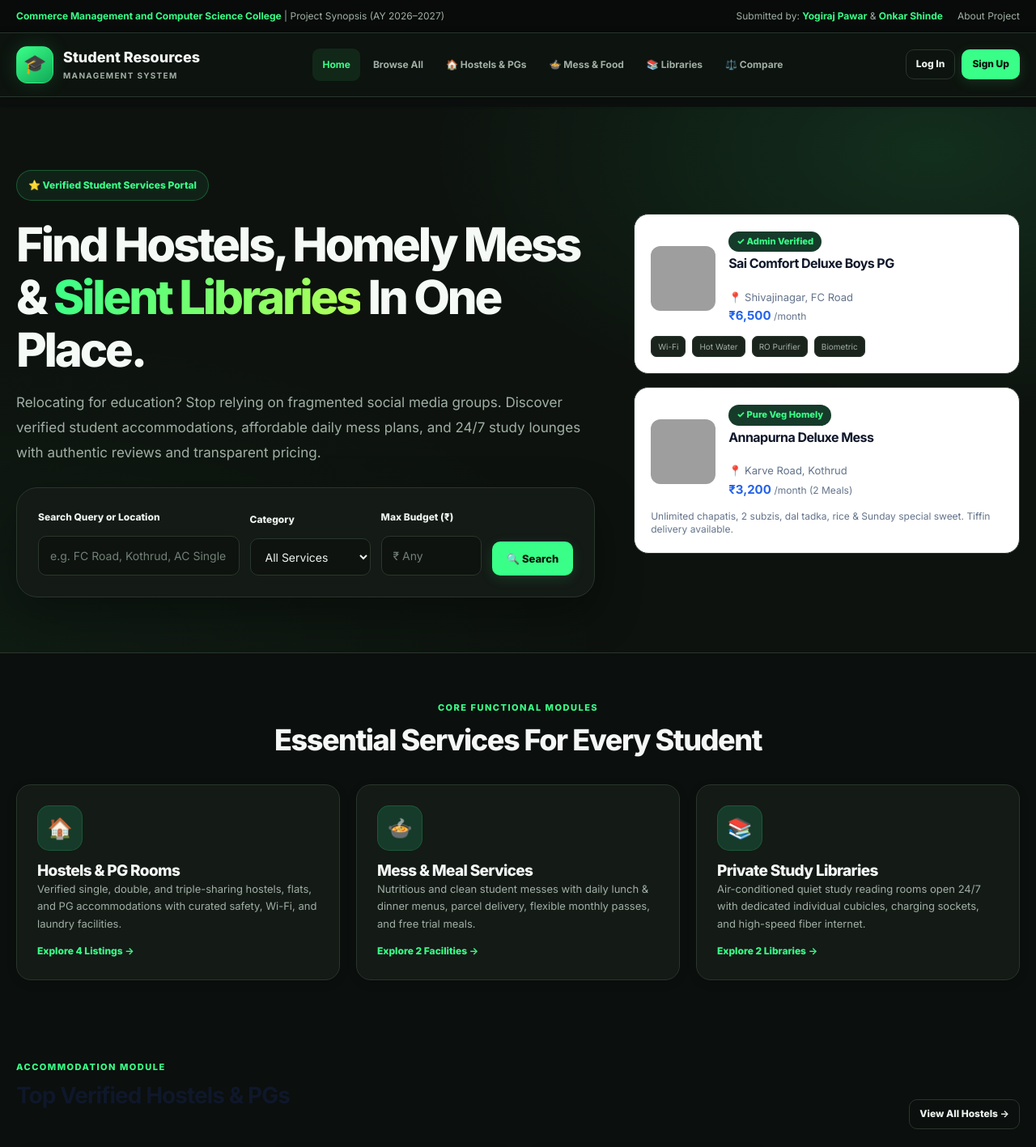
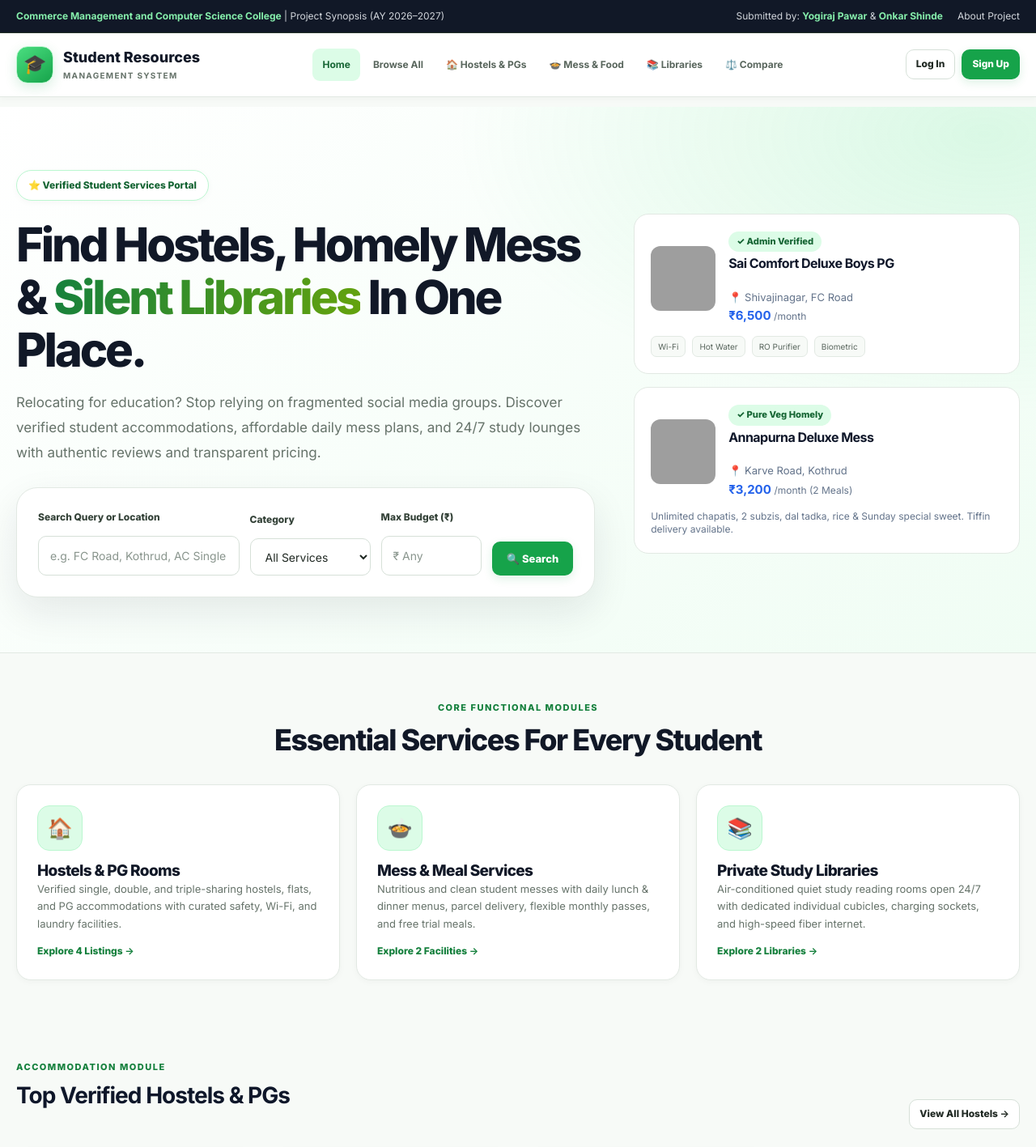
Before and after one commit to yogirajpawar96-ctrl/Yogiraj96k, a Flask app: page / in a window 1280 px wide. Shown: the top 1417 px of the page at 81% size. Run offline with Flask 3, Linux system fonts and the light colour scheme; data comes from the database, SQL or seed files in the repository; grey boxes are pictures that could not be loaded.

Commit message:
Update style.css

```diff
--- a/static/css/style.css
+++ b/static/css/style.css
@@ -1,42 +1,43 @@
 
 /* =========================================================
-   STUDENTNEST — DARK CHARCOAL + NEON GREEN
-   Modern SaaS UI | Responsive | Complete Stylesheet
+   STUDENTNEST — LIGHT MODERN SAAS THEME
+   White + Charcoal + Neon Green
+   Responsive design | Existing class names preserved
    ========================================================= */
 
 /* 1. DESIGN TOKENS */
 :root {
-  color-scheme: dark;
-
-  --primary: #39ff88;
-  --primary-hover: #20e875;
-  --primary-light: #163b2a;
-  --primary-dark: #0c6b3b;
-
-  --navy: #f4f7f5;
-  --navy-soft: #dce6df;
-
-  --text-main: #edf4ef;
-  --text-muted: #a0afa5;
-  --text-light: #75877b;
-
-  --bg-main: #0b0f0d;
-  --bg-card: #141a16;
-  --surface: #191f1b;
-  --surface-hover: #202922;
-
-  --border: #29362d;
-  --border-focus: #39ff88;
-
-  --success: #39ff88;
-  --success-light: #163b2a;
-  --warning: #fbbf24;
-  --warning-light: #3b3015;
-  --danger: #fb7185;
-  --danger-light: #3d2027;
-  --info: #67e8f9;
-  --info-light: #16353b;
-  --accent: #b5ff55;
+  color-scheme: light;
+
+  --primary: #16a34a;
+  --primary-hover: #15803d;
+  --primary-light: #dcfce7;
+  --primary-dark: #166534;
+
+  --navy: #111827;
+  --navy-soft: #26332a;
+
+  --text-main: #202923;
+  --text-muted: #66736a;
+  --text-light: #89958d;
+
+  --bg-main: #f7faf7;
+  --bg-card: #ffffff;
+  --surface: #ffffff;
+  --surface-hover: #f0fdf4;
+
+  --border: #e2e9e3;
+  --border-focus: #4ade80;
+
+  --success: #15803d;
+  --success-light: #dcfce7;
+  --warning: #a16207;
+  --warning-light: #fef3c7;
+  --danger: #be123c;
+  --danger-light: #ffe4e6;
+  --info: #0369a1;
+  --info-light: #e0f2fe;
+  --accent: #65a30d;
 
   --radius-sm: 8px;
   --radius-md: 12px;
@@ -44,10 +45,10 @@
   --radius-xl: 26px;
   --radius-full: 999px;
 
-  --shadow-sm: 0 3px 12px rgba(0, 0, 0, .15);
-  --shadow-md: 0 12px 30px rgba(0, 0, 0, .22);
-  --shadow-lg: 0 22px 55px rgba(0, 0, 0, .35);
-  --shadow-glow: 0 0 24px rgba(57, 255, 136, .12);
+  --shadow-sm: 0 2px 8px rgba(17, 24, 39, .035);
+  --shadow-md: 0 8px 24px rgba(17, 24, 39, .065);
+  --shadow-lg: 0 18px 48px rgba(17, 24, 39, .09);
+  --shadow-glow: 0 8px 25px rgba(22, 163, 74, .10);
 
   --font-sans: Inter, -apple-system, BlinkMacSystemFont,
     "Segoe UI", Arial, sans-serif;
@@ -65,7 +66,7 @@
 html {
   scroll-behavior: smooth;
   -webkit-text-size-adjust: 100%;
-  scrollbar-color: #35483a #0b0f0d;
+  scrollbar-color: #cbd5cc #f7faf7;
 }
 
 body {
@@ -128,8 +129,8 @@ ul {
 }
 
 ::selection {
-  color: #06140b;
-  background: var(--primary);
+  color: #ffffff;
+  background: #15803d;
 }
 
 .container {
@@ -139,9 +140,9 @@ ul {
 
 /* 3. ANNOUNCEMENT BAR */
 .top-notice-bar {
-  background: #080b09;
-  color: var(--text-muted);
-  border-bottom: 1px solid var(--border);
+  background: #111827;
+  color: #d1d5db;
+  border-bottom: 1px solid #26332a;
   font-size: 12px;
 }
 
@@ -151,7 +152,7 @@ ul {
 }
 
 .top-notice-bar strong {
-  color: var(--primary);
+  color: #86efac;
 }
 
 .top-notice-content {
@@ -170,11 +171,11 @@ ul {
 }
 
 .top-notice-links a {
-  color: var(--text-muted);
+  color: #d1d5db;
 }
 
 .top-notice-links a:hover {
-  color: var(--primary);
+  color: #86efac;
 }
 
 /* 4. NAVIGATION */
@@ -182,10 +183,10 @@ ul {
   position: sticky;
   top: 0;
   z-index: 1000;
-  background: rgba(15, 20, 16, .92);
+  background: rgba(255, 255, 255, .94);
   border-bottom: 1px solid var(--border);
   box-shadow: var(--shadow-sm);
-  backdrop-filter: blur(18px);
+  backdrop-filter: blur(16px);
 }
 
 .nav-wrapper {
@@ -217,12 +218,12 @@ ul {
   min-width: 46px;
   display: grid;
   place-items: center;
-  border: 1px solid rgba(57, 255, 136, .35);
+  border: 1px solid #bbf7d0;
   border-radius: 14px;
-  background: linear-gradient(145deg, #39ff88, #12a957);
-  color: #07140b;
+  background: linear-gradient(145deg, #4ade80, #16a34a);
+  color: #052e16;
   font-size: 23px;
-  box-shadow: 0 0 24px rgba(57, 255, 136, .15);
+  box-shadow: 0 5px 15px rgba(22, 163, 74, .16);
 }
 
 .brand-text {
@@ -263,7 +264,7 @@ ul {
   display: block;
   padding: 10px 12px;
   border-radius: 9px;
-  color: var(--text-muted);
+  color: #59665d;
   font-size: 12px;
   font-weight: 650;
   white-space: nowrap;
@@ -307,54 +308,54 @@ ul {
   transform: translateY(-2px);
 }
 
-.btn:focus-visible {
+.btn:focus-visible,
+a:focus-visible {
   outline: 2px solid var(--primary);
   outline-offset: 3px;
 }
 
 .btn-primary {
-  background: var(--primary);
-  color: #06140b;
-  box-shadow: 0 4px 16px rgba(57, 255, 136, .13);
+  background: #16a34a;
+  color: #ffffff;
+  box-shadow: 0 4px 12px rgba(22, 163, 74, .14);
 }
 
 .btn-primary:hover {
-  background: var(--primary-hover);
-  color: #06140b;
-  box-shadow: 0 6px 22px rgba(57, 255, 136, .2);
+  background: #15803d;
+  color: #ffffff;
+  box-shadow: 0 6px 16px rgba(22, 163, 74, .2);
 }
 
 .btn-outline {
   color: var(--text-main);
-  background: transparent;
-  border-color: var(--border);
+  background: #ffffff;
+  border-color: #d6e0d8;
 }
 
 .btn-outline:hover {
-  color: var(--primary);
-  background: rgba(57, 255, 136, .06);
-  border-color: var(--primary);
+  color: #166534;
+  background: #f0fdf4;
+  border-color: #86efac;
 }
 
 .btn-secondary {
-  color: var(--text-main);
-  background: #252d27;
-  border-color: #354238;
+  color: #ffffff;
+  background: #111827;
 }
 
 .btn-secondary:hover {
-  background: #303c32;
-  color: var(--primary);
+  background: #26332a;
+  color: #ffffff;
 }
 
 .btn-success {
-  color: #06140b;
-  background: var(--success);
+  color: #ffffff;
+  background: #15803d;
 }
 
 .btn-danger {
-  color: #fff;
-  background: #be344c;
+  color: #ffffff;
+  background: #be123c;
 }
 
 .btn-sm {
@@ -371,16 +372,15 @@ ul {
   border-radius: var(--radius-full);
 }
 
-/* 6. HOMEPAGE HERO */
+/* 6. HERO */
 .hero-section,
 .hero {
   position: relative;
   overflow: hidden;
   padding: 78px 0 68px;
   background:
-    radial-gradient(ellipse at 90% 8%, rgba(57, 255, 136, .12), transparent 38%),
-    radial-gradient(ellipse at 0% 100%, rgba(57, 255, 136, .045), transparent 42%),
-    #0d120e;
+    radial-gradient(ellipse at 95% 5%, rgba(74, 222, 128, .16), transparent 38%),
+    linear-gradient(140deg, #ffffff 0%, #f0fdf4 100%);
   border-bottom: 1px solid var(--border);
 }
 
@@ -396,18 +396,19 @@ ul {
   align-items: center;
   gap: 8px;
   padding: 8px 14px;
-  border: 1px solid rgba(57, 255, 136, .25);
+  border: 1px solid #bbf7d0;
   border-radius: var(--radius-full);
-  background: rgba(57, 255, 136, .07);
-  color: var(--primary);
+  background: #ffffff;
+  color: #166534;
   font-size: 12px;
   font-weight: 750;
+  box-shadow: var(--shadow-sm);
 }
 
 .hero-title {
   max-width: 780px;
   margin: 22px 0 18px;
-  color: #f5faf6;
+  color: #111827;
   font-size: clamp(36px, 4.6vw, 58px);
   font-weight: 850;
   line-height: 1.1;
@@ -415,8 +416,8 @@ ul {
 }
 
 .hero-title span {
-  color: var(--primary);
-  background: linear-gradient(110deg, #39ff88, #b5ff55);
+  color: #15803d;
+  background: linear-gradient(110deg, #15803d, #65a30d);
   -webkit-background-clip: text;
   background-clip: text;
   -webkit-text-fill-color: transparent;
@@ -425,7 +426,7 @@ ul {
 .hero-lead {
   max-width: 620px;
   margin-bottom: 28px;
-  color: var(--text-muted);
+  color: #66736a;
   font-size: 17px;
   line-height: 1.85;
 }
@@ -449,12 +450,12 @@ ul {
   gap: 12px;
 }
 
-/* 7. SEARCH PANEL AND FORMS */
+/* 7. SEARCH AND FORMS */
 .search-card {
   padding: 26px;
   border: 1px solid var(--border);
   border-radius: var(--radius-xl);
-  background: var(--bg-card);
+  background: #ffffff;
   box-shadow: var(--shadow-lg);
 }
 
@@ -476,7 +477,7 @@ ul {
 label {
   display: block;
   margin-bottom: 6px;
-  color: var(--text-main);
+  color: #344238;
   font-size: 12px;
   font-weight: 750;
 }
@@ -491,15 +492,14 @@ textarea {
   max-width: 100%;
   min-height: 46px;
   padding: 12px 14px;
-  border: 1px solid var(--border);
+  border: 1px solid #d6e0d8;
   border-radius: 10px;
-  background: #0e130f;
-  color: var(--text-main);
+  background: #ffffff;
+  color: #202923;
   font-size: 14px;
   outline: none;
   transition: border-color var(--transition),
-    box-shadow var(--transition),
-    background var(--transition);
+    box-shadow var(--transition);
 }
 
 textarea,
@@ -510,7 +510,7 @@ textarea,
 
 input::placeholder,
 textarea::placeholder {
-  color: #718077;
+  color: #89958d;
 }
 
 input:focus,
@@ -557,7 +557,7 @@ input[type="file"]::file-selector-button {
 
 .section-subtitle {
   margin-bottom: 9px;
-  color: var(--primary);
+  color: #15803d;
   font-size: 11px;
   font-weight: 800;
   letter-spacing: 1.5px;
@@ -566,7 +566,7 @@ input[type="file"]::file-selector-button {
 
 .section-title {
   margin-bottom: 12px;
-  color: var(--navy);
+  color: #111827;
   font-size: clamp(26px, 3vw, 36px);
   font-weight: 800;
   letter-spacing: -.04em;
@@ -594,7 +594,7 @@ input[type="file"]::file-selector-button {
   overflow: hidden;
   border: 1px solid var(--border);
   border-radius: var(--radius-lg);
-  background: var(--bg-card);
+  background: #ffffff;
   box-shadow: var(--shadow-sm);
   transition: transform var(--transition),
     box-shadow var(--transition),
@@ -612,23 +612,23 @@ input[type="file"]::file-selector-button {
   place-items: center;
   width: 56px;
   height: 56px;
-  border: 1px solid rgba(57, 255, 136, .15);
+  border: 1px solid #bbf7d0;
   border-radius: 15px;
-  background: var(--primary-light);
-  color: var(--primary);
+  background: #dcfce7;
+  color: #166534;
   font-size: 25px;
 }
 
 .icon-hostel,
 .icon-mess,
 .icon-library {
-  color: var(--primary);
-  background: var(--primary-light);
+  color: #166534;
+  background: #dcfce7;
 }
 
 .category-name {
   margin: 0;
-  color: var(--navy);
+  color: #111827;
   font-size: 19px;
   font-weight: 800;
 }
@@ -640,7 +640,7 @@ input[type="file"]::file-selector-button {
 }
 
 .category-count-badge {
-  color: var(--primary);
+  color: #15803d;
   font-size: 12px;
   font-weight: 750;
 }
@@ -779,10 +777,10 @@ input[type="file"]::file-selector-button {
 
 .amenity-chip {
   padding: 4px 8px;
-  border: 1px solid var(--border);
+  border: 1px solid #e2e9e3;
   border-radius: 7px;
-  background: #1b231d;
-  color: var(--text-muted);
+  background: #f7faf7;
+  color: #59665d;
   font-size: 10px;
 }
 
@@ -1074,31 +1065,31 @@ tbody tr:hover td {
 }
 
 .status-approved {
-  color: var(--primary);
-  background: var(--success-light);
+  color: #166534;
+  background: #dcfce7;
 }
 
 .status-pending {
-  color: var(--warning);
-  background: var(--warning-light);
+  color: #92400e;
+  background: #fef3c7;
 }
 
 .status-rejected {
-  color: var(--danger);
-  background: var(--danger-light);
+  color: #9f1239;
+  background: #ffe4e6;
 }
 
 .status-new {
-  color: var(--info);
-  background: var(--info-light);
+  color: #075985;
+  background: #e0f2fe;
 }
 
 .status-contacted {
-  color: #d0a8ff;
-  background: #30213e;
-}
-
-/* 16. FLASH MESSAGES AND ALERTS */
+  color: #6b21a8;
+  background: #f3e8ff;
+}
+
+/* 16. ALERTS */
 .flash-container {
   padding-top: 12px;
 }
```
Also changed, not shown: other parts of static/css/style.css (+85 -99 lines).
